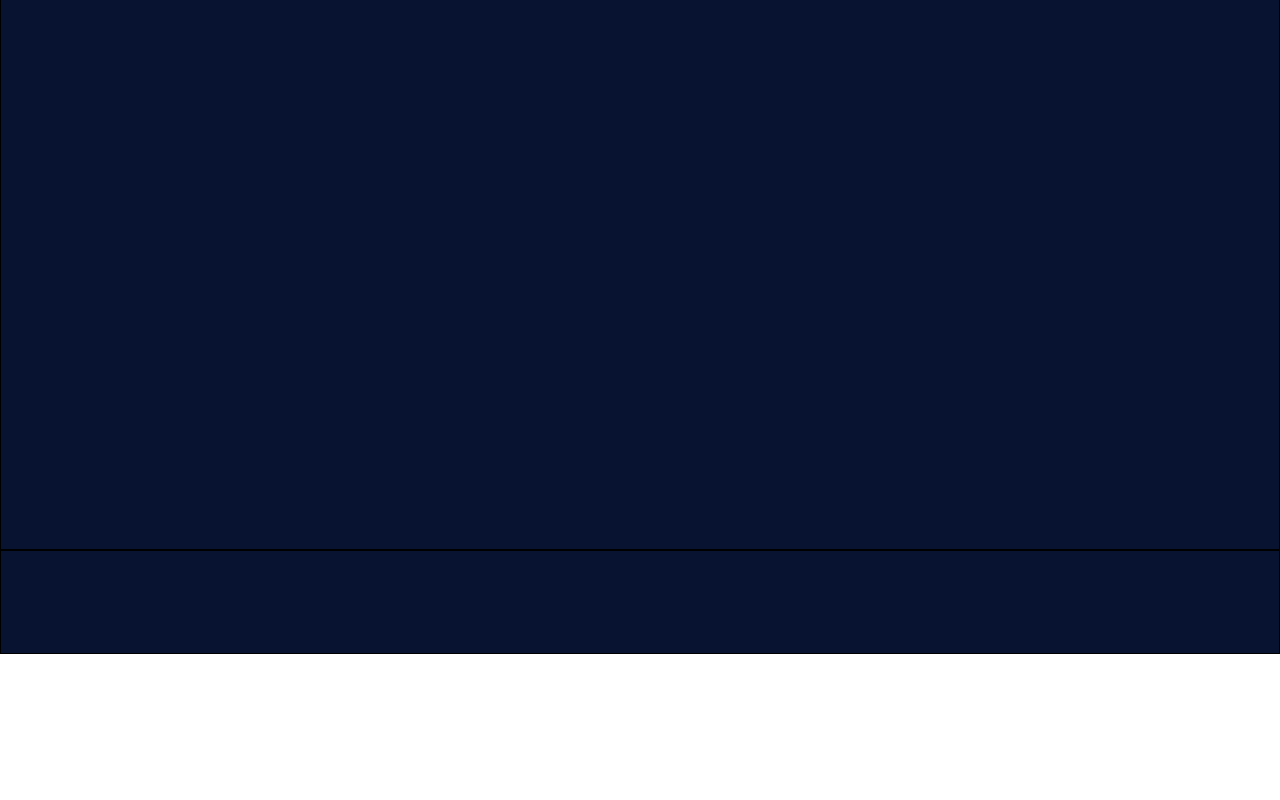
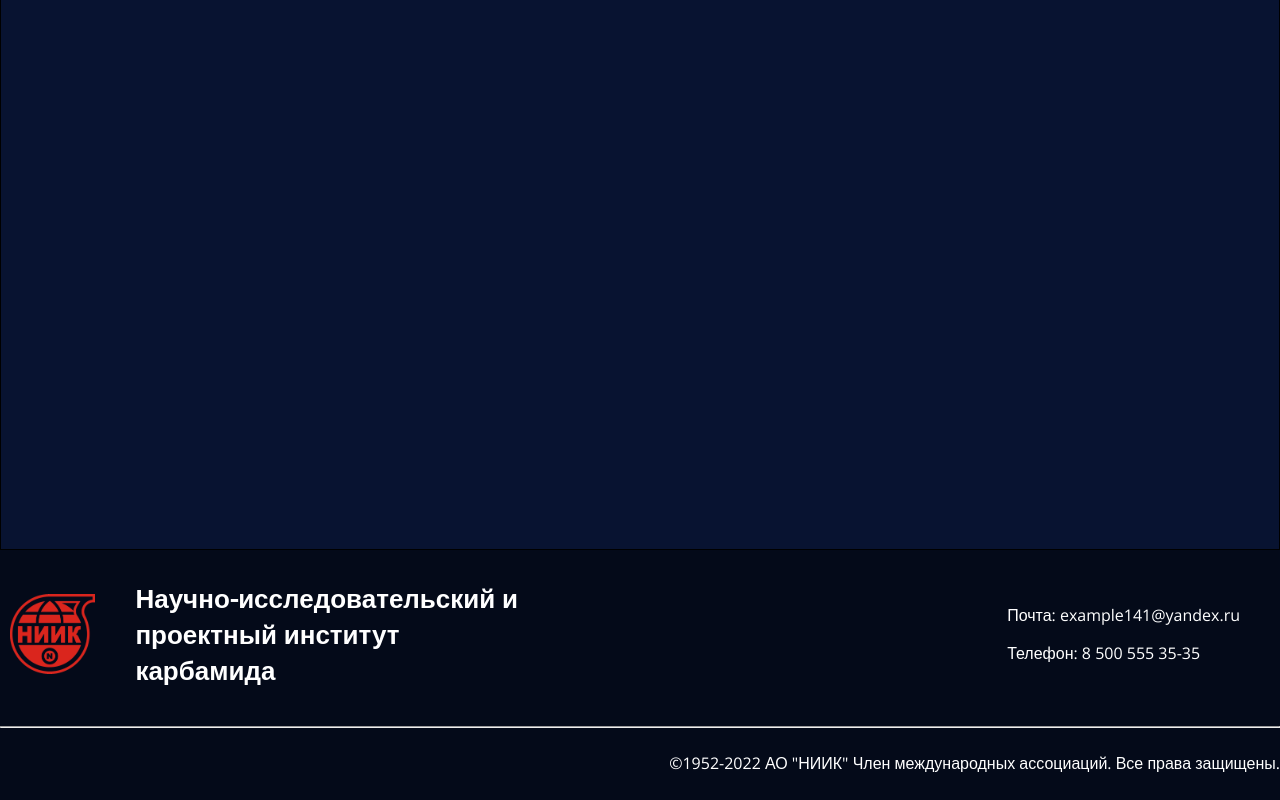
Before and after one commit to Spudisis/PracnicNIIK, a React (Create React App) app: page / in a window 1280 px wide. Shown: the part 818-1618 px from the top of the page. Before the commit the page ends 1472 px from the top, so only its background shows below. Built offline with nearby package versions, Linux system fonts and the light colour scheme.

Commit message:
fix header

```diff
--- a/src/footer/footer.jsx
+++ b/src/footer/footer.jsx
@@ -1,9 +1,25 @@
+import Logoname from "../header/logoName/logoname";
 import s from "./footer.module.css";
 
 function Footer() {
   return (
     <footer>
-      <div className={s.wrapper}></div>
+      <div className={s.wrapper}>
+        <div className={s.top_info}>
+          <Logoname />
+          <div className={s.link}>
+            <p>Почта: example141@yandex.ru</p>
+            <p>Телефон: 8 500 555 35-35</p>
+          </div>
+        </div>
+        <hr />
+        <div className={s.info}>
+          <p>
+            &copy;1952-2022 АО "НИИК" Член международных ассоциаций. Все права
+            защищены.
+          </p>
+        </div>
+      </div>
     </footer>
   );
 }
--- a/src/footer/footer.module.css
+++ b/src/footer/footer.module.css
@@ -1,7 +1,24 @@
+footer {
+  background-color: #040a19;
+}
+
 .wrapper {
   width: 1280px;
   margin: 0 auto;
-  border: 1px solid black;
-  min-height: 13vh;
+  min-height: 10vh;
   box-sizing: border-box;
 }
+.info {
+  padding-bottom: 10px;
+  display: flex;
+  justify-content: right;
+}
+
+.top_info {
+  display: flex;
+  justify-content: space-between;
+  align-items: center;
+}
+.link {
+  margin-right: 40px;
+}
--- a/src/header/header.jsx
+++ b/src/header/header.jsx
@@ -1,7 +1,6 @@
 import Auth from "./auth/auth";
 import s from "./header.module.css";
 import Logoname from "./logoName/logoname";
-import React, { useEffect } from "react";
 
 function Header() {
   let heigth;
@@ -17,16 +16,22 @@ function Header() {
 
   function add() {
     const header = document.querySelector("#header");
+    const wrapper = document.querySelector("#wrapper");
     header.classList.add(s.header__fixed);
+    wrapper.classList.add(s.wrapper__change);
+    wrapper.classList.remove(s.wrapper);
   }
   function del() {
     const header = document.querySelector("#header");
+    const wrapper = document.querySelector("#wrapper");
     header.classList.remove(s.header__fixed);
+    wrapper.classList.remove(s.wrapper__change);
+    wrapper.classList.add(s.wrapper);
   }
 
   return (
     <header id="header" className={s.header__main}>
-      <div className={s.wrapper}>
+      <div className={s.wrapper} id="wrapper">
         <div className={s.objects}>
           <Logoname />
           <Auth />
--- a/src/header/header.module.css
+++ b/src/header/header.module.css
@@ -4,6 +4,13 @@
   min-height: 13vh;
   box-sizing: border-box;
 }
+.wrapper__change {
+  width: 1280px;
+  margin: 0 auto;
+  max-height: 8vh;
+  box-sizing: border-box;
+}
+
 .header__main {
   background-color: #040a19;
   z-index: 100;
--- a/src/header/logoName/logoname.jsx
+++ b/src/header/logoName/logoname.jsx
@@ -1,12 +1,41 @@
 import s from "./logoname.module.css";
 function Logoname() {
+  let logo;
+  let text;
+  let heigth;
+
+  const load = function () {
+    logo = document.querySelector("#logoMain");
+    text = document.querySelector("#textLogo");
+  };
+
+  window.addEventListener("scroll", function () {
+    if (text == null || logo == null) {
+      load();
+    }
+    heigth = window.pageYOffset;
+    heigth > 150 ? add() : del();
+  });
+
+  const add = function () {
+    logo.classList.remove(s.logo);
+    logo.classList.add(s.logo__change);
+    text.classList.remove(s.text);
+    text.classList.add(s.text__change);
+  };
+
+  const del = function () {
+    logo.classList.remove(s.logo__change);
+    logo.classList.add(s.logo);
+    text.classList.remove(s.text__change);
+    text.classList.add(s.text);
+  };
+
   return (
     <div className={s.wrapper}>
-      <div className={s.logo}>
-        <img src="./img/Logo.png" alt="logo" />
-      </div>
+      <img id="logoMain" className={s.logo} src="./img/Logo.png" alt="logo" />
 
-      <h1 className={s.text}>
+      <h1 className={s.text} id="textLogo">
         Научно-исследовательский и проектный институт карбамида
       </h1>
     </div>
--- a/src/header/logoName/logoname.module.css
+++ b/src/header/logoName/logoname.module.css
@@ -9,9 +9,18 @@
   font-size: 26px;
 }
 .logo {
-}
-.logo img {
   margin: 10px;
   max-width: 10vw;
   max-height: 10vh;
 }
+
+.logo__change {
+  margin: 10px;
+  max-width: 5vw;
+  max-height: 5vh;
+}
+.text__change {
+  max-width: 700px;
+  margin: 10px;
+  font-size: 20px;
+}
```
